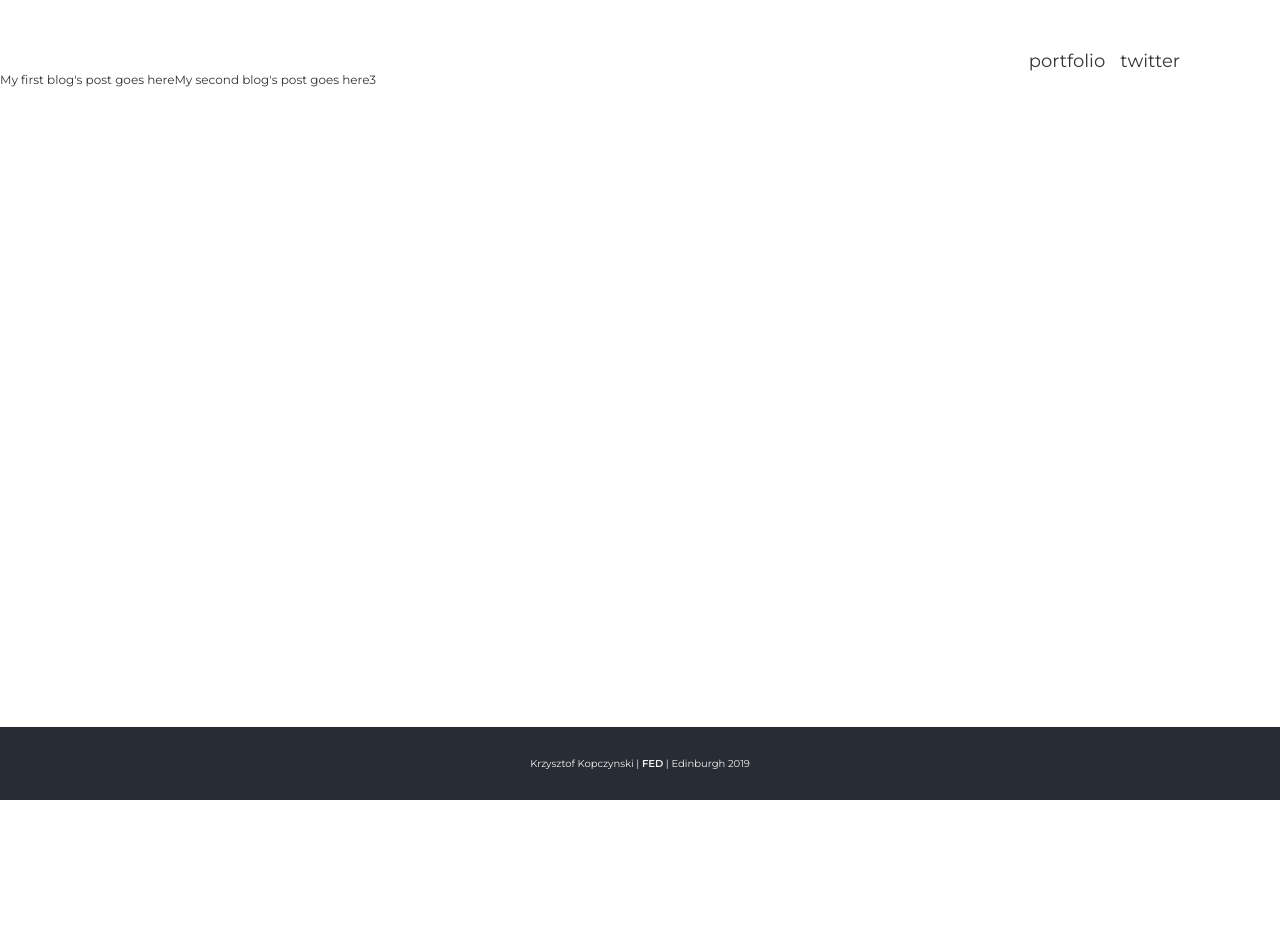
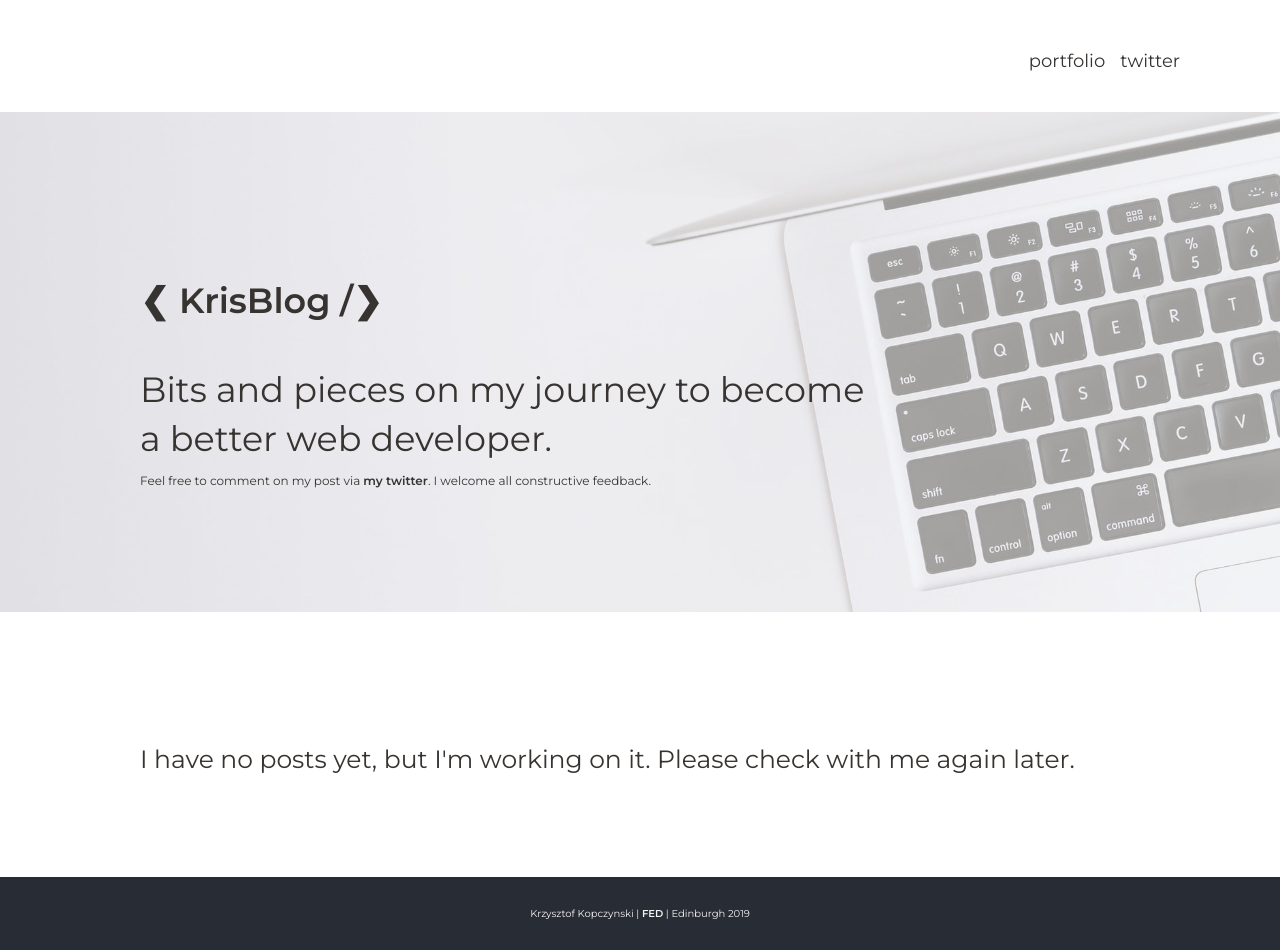
Before and after one commit to k2project/portfolio, a React (Create React App) app: page /blog in a window 1280 px wide. Before the commit the page ends 800 px from the top, so only its background shows below. Built offline with nearby package versions, Linux system fonts and the light colour scheme.

Commit message:
blog component

```diff
--- a/src/Blog/Blog.js
+++ b/src/Blog/Blog.js
@@ -16,7 +16,12 @@ function Blog() {
     })
     return(
         <BlogPage>
+            {posts.length===0 && <div className="wrapper">
+                <p className="p_large"> I have no posts yet, but I'm working on it. Please check with me again later.</p>
+            </div>}
+            {posts.length>0 && <div className="wrapper">
                 {postsList}
+            </div>}
         </BlogPage>
     )
 }
--- a/src/Blog/Blog.scss
+++ b/src/Blog/Blog.scss
@@ -1,6 +1,25 @@
 @import './../App.scss';
 .BlogPage{
-    height: 100vh;
+    min-height: 100vh;
     display: grid;
     grid-template-rows: auto 1fr auto;
 }
+.BlogPage_accordion{
+    height: 50rem;
+    background: $color_grey;
+    display: grid;
+    align-content: center;
+    margin-top: 4rem;
+    background-image: url('./../media/imgs/laptop.jpeg');
+    background-size: cover;
+    background-position: right top;
+    .wrapper{
+        padding-right: 20%;
+    }
+    .fill{
+        background: rgba($color_grey,.6);
+    }
+}
+.BlogPage_body{
+    padding: 10rem 0;
+}
--- a/src/Blog/BlogPage.js
+++ b/src/Blog/BlogPage.js
@@ -9,8 +9,24 @@ function BlogPage(props) {
     return(
         <div className={"BlogPage "+cls}>
             <Header/>
-            <div className="BlogPage_body">
-                {props.children}
+            <div>
+                <div className="BlogPage_accordion">
+                    <div className="fill"></div>
+                    <div className="wrapper">
+                        {props.post && <p className="p_larger">{props.post.title}</p>}
+                        {!props.post && <div>
+                            <p className="p_larger"><b> &#10094; KrisBlog &#x2215;&#10095; </b></p>
+                            <p className="p_larger">Bits and pieces on my journey to become a better web developer.</p>
+                            <p>Feel free to comment on my post via <a href="https://twitter.com/_k2project" target="_blank" rel="noopener noreferrer">
+                                    <b>my twitter</b>
+                                    <span className="sr-only">external link</span>
+                                </a>. I welcome all constructive feedback.</p>
+                        </div>}
+                    </div>
+                </div>
+                <div className="BlogPage_body">
+                    {props.children}
+                </div>
             </div>
             <Footer/>
         </div>
--- a/src/Blog/Post/Post.js
+++ b/src/Blog/Post/Post.js
@@ -21,7 +21,7 @@ function Post() {
 
 
     return(
-        <BlogPage cls="Post">
+        <BlogPage cls="Post" post={post}>
             <h1>{post.title}</h1>
         </BlogPage>
     )
--- a/src/Blog/posts.js
+++ b/src/Blog/posts.js
@@ -2,18 +2,18 @@ import React from 'react';
 
 
 const posts=[
-    {
-        id:'1',
-        title:'My first blog\'s post goes here'
-    },
-    {
-        id:'2',
-        title:'My second blog\'s post goes here'
-    },
-    {
-        id:'3',
-        title:'3'
-    },
+    // {
+    //     id:'1',
+    //     title:'My first blog\'s post goes here'
+    // },
+    // {
+    //     id:'2',
+    //     title:'My second blog\'s post goes here'
+    // },
+    // {
+    //     id:'3',
+    //     title:'3'
+    // },
 
 ]
 export default posts;
```
Also changed, not shown: src/media/imgs/laptop.jpeg (added).
